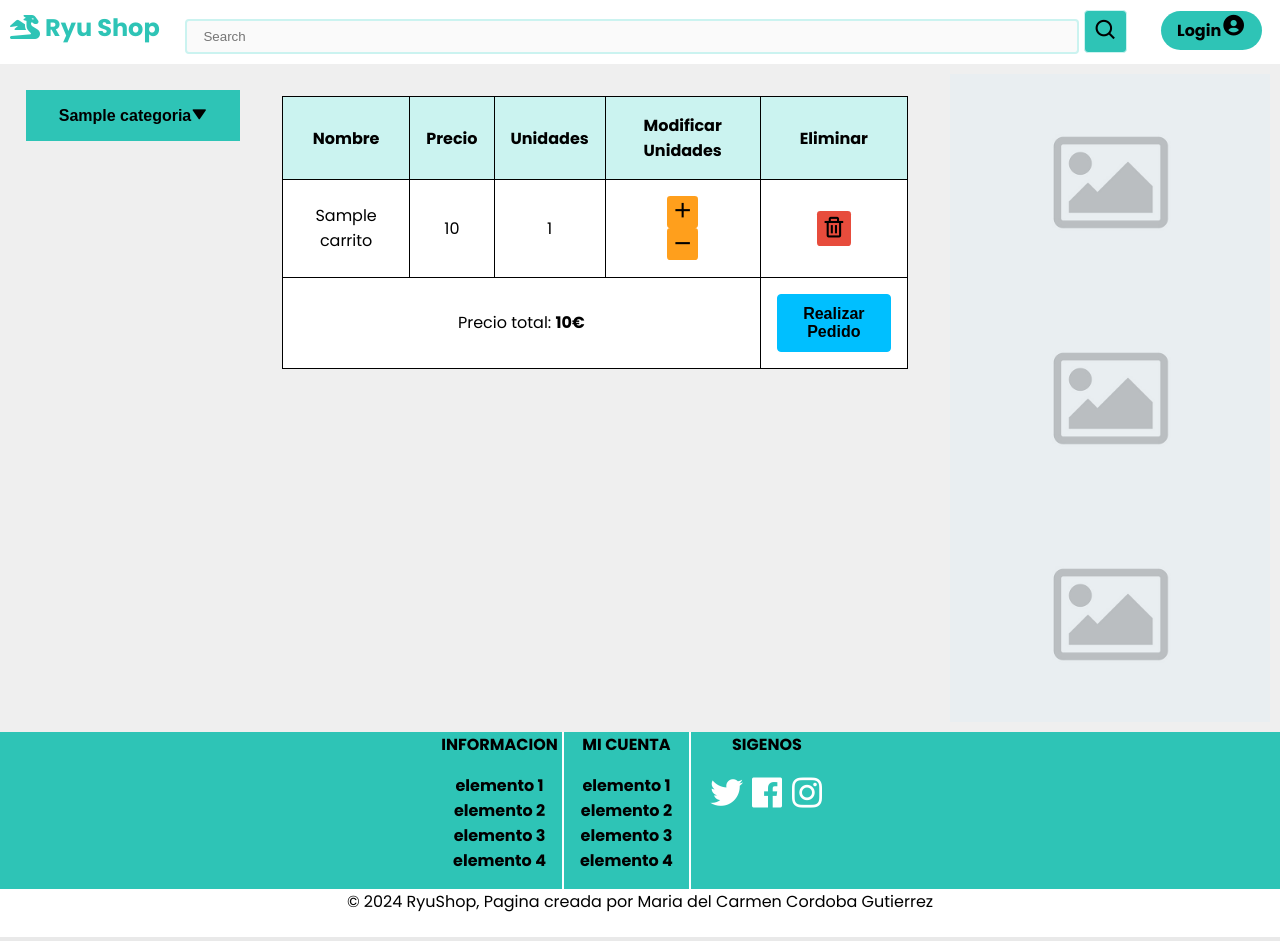
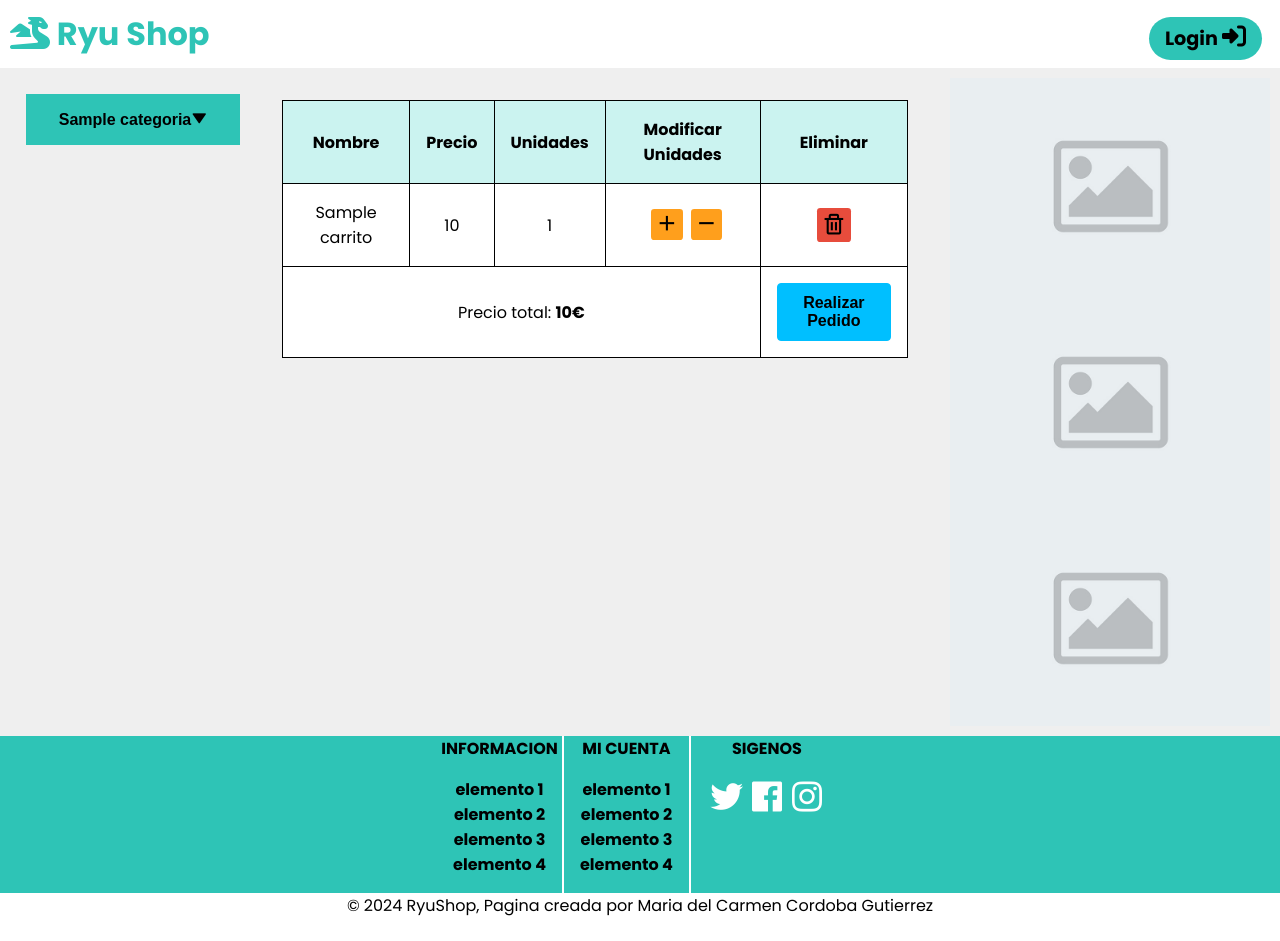
Before and after one commit to mccorgut/ryuShop, a PHP site: page /cart.php in a window 1280 px wide. Run offline with PHP 8.4, Linux system fonts and the light colour scheme; the visitor is signed in with stand-in values (Sample User, id 1); tables that the repository leaves empty hold one stand-in row (values such as "Sample post"); some libraries are stand-ins or nearby versions.

Commit message:
Changed some code

```diff
--- a/cart.php
+++ b/cart.php
@@ -70,6 +70,7 @@ ob_end_flush();
                             <?= $product["unidades"] ?>
                         </td>
                         <td>
+                            <div class="cart-form-container">
                                 <form action="<?= htmlspecialchars($_SERVER["PHP_SELF"]); ?>" method="POST">
                                     <input type="hidden" name="idCarrito" value="<?= $product['idCarrito']; ?>">
                                     <input type="hidden" name="unidades" value="<?= $product['unidades']; ?>">
@@ -85,6 +86,7 @@ ob_end_flush();
                                         <i class='bx bx-minus bx-sm'></i>
                                     </button>
                                 </form>
+                            </div>
                         </td>
                         <td>
                             <form action="<?= htmlspecialchars($_SERVER["PHP_SELF"]); ?>" method="POST">
--- a/includes/footer.php
+++ b/includes/footer.php
@@ -3,20 +3,20 @@
         <div class="footerList footerContact">
             <h4>INFORMACION</h4>
             <ul>
-                <li><a href="">elemento 1</a></li>
-                <li><a href="">elemento 2</a></li>
-                <li><a href="">elemento 3</a></li>
-                <li><a href="">elemento 4</a></li>
+                <li><a href="#">elemento 1</a></li>
+                <li><a href="#">elemento 2</a></li>
+                <li><a href="#">elemento 3</a></li>
+                <li><a href="#">elemento 4</a></li>
             </ul>
         </div>
 
         <div class="footerList footerInfo">
             <h4>MI CUENTA</h4>
             <ul>
-                <li><a href="">elemento 1</a></li>
-                <li><a href="">elemento 2</a></li>
-                <li><a href="">elemento 3</a></li>
-                <li><a href="">elemento 4</a></li>
+                <li><a href="#">elemento 1</a></li>
+                <li><a href="#">elemento 2</a></li>
+                <li><a href="#">elemento 3</a></li>
+                <li><a href="#">elemento 4</a></li>
             </ul>
         </div>
 
--- a/includes/header.php
+++ b/includes/header.php
@@ -11,7 +11,7 @@ session_start();
     <meta name="viewport" content="width=device-width, initial-scale=1.0">
     <link href='https://unpkg.com/boxicons@2.1.4/css/boxicons.min.css' rel='stylesheet'>
     <script src="https://kit.fontawesome.com/5f361d4fee.js" crossorigin="anonymous"></script>
-    <link rel="shortcut icon" href="img/resources/favicon.ico" type="image/x-icon">
+    <link rel="shortcut icon" href="public/img/resources/favicon.ico" type="image/x-icon">
     <link rel="stylesheet" href="public/css/style.css">
     <script defer src="public/js/carousel.js"></script>
     <title>Document</title>
@@ -27,58 +27,46 @@ session_start();
                     <i class="fa-solid fa-dragon"></i> Ryu Shop</a>
             </div>
 
-            <div class="searchBar">
-                <form action="">
-                    <input type="text" name="search" id="search" placeholder="Search" disabled>
-                    <button class="search-btn" type="submit">
-                        <i class='bx bx-search bx-sm'></i>
-                    </button>
-                </form>
-            </div>
-
-            <div class="userLinks">
-                <ul class="userLinksMenu">
+            <ul class="userLinks">
                 <?php
                 if (isset($_SESSION["nombreUsu"]) && !isset($_SESSION["admin"])) {
                     // var_dump($_SESSION["nombreUsu"]);
                     //var_dump($_SESSION["user_role"]);
                 ?>
-                        <li class="userLogged">
-                            <i class='bx bxs-user-rectangle bx-sm' style='color:#2ec4b6'></i>
-                            <span><?= $_SESSION["nombreUsu"]; ?></span>
-
+                    <li>
+                        <span class="userLogged"> <i class="fa-solid fa-circle-user"></i>
+                            <?= $_SESSION["nombreUsu"]; ?></span>
                     </li>
                     <li>
                         <?php
                         $user_id = $_SESSION["idUsuario"];
                         $products = products_number_cart($user_id)
                         ?>
-                            <a href="./cart.php"><i class='bx bx-cart bx-sm'></i><span> <?= $products["numeroProductos"] ?></span></a>
+                        <a href="./cart.php"><i class="fa-solid fa-cart-shopping"></i><span class="cart-units"> <?= $products["numeroProductos"] ?></span></a>
                     </li>
                     <li>
-                            <a href="./logout.php">Log Out <i class='bx bx-log-out bx-sm'></i></a>
+                        <a href="./logout.php">Log Out <i class="fa-solid fa-right-from-bracket"></i></a>
                     </li>
                 <?php
                 } else if (isset($_SESSION["admin"]) && !isset($_SESSION["nombreUsu"])) {
                     // var_dump($_SESSION["admin"]);
                 ?>
-                        <li class="userLogged">
-                            <i class='bx bxs-lock-alt bx-sm' style='color:#ff9f1c'></i>
-                            <span><?= $_SESSION["admin"]; ?></span>
+                    <li>
+                        <span class="userLogged"> <i class='bx bxs-lock-alt bx-sm' style='color:#ff9f1c'></i>
+                            <?= $_SESSION["admin"]; ?></span>
                     </li>
 
                     <li>
-                            <a href="./logout.php">Log Out <i class='bx bx-log-out bx-sm'></i></a>
+                        <a href="./logout.php">Log Out <i class="fa-solid fa-right-from-bracket"></i></a>
                     </li>
                 <?php
                 } else {
                 ?>
                     <li>
-                            <a href="./login.php">Login<i class='bx bxs-user-circle bx-sm'></i></a>
+                        <a href="./login.php">Login <i class="fa-solid fa-right-to-bracket"></i></i></a>
                     </li>
                 <?php
                 }
                 ?>
             </ul>
-            </div>
         </header>
--- a/index.php
+++ b/index.php
@@ -8,13 +8,13 @@ include "./includes/header.php";
         <div class="carousel-container">
             <div class="carousel">
                 <div class="carousel-item">
-                    <a href="#"><img src="public/img/resources/banner_1.jpg" alt="Image 1"></a>
+                    <a href="product_details.php?productId=13"><img src="public/img/resources/banner_1.jpg" alt="imangen con producto destacado"></a>
                 </div>
                 <div class="carousel-item">
-                    <a href=""><img src="public/img/resources/banner_2.jpg" alt="Image 2"></a>
+                    <a href="product_details.php?productId=3"><img src="public/img/resources/banner_2.jpg" alt="imangen con producto destacado"></a>
                 </div>
                 <div class="carousel-item">
-                    <a href=""><img src="public/img/resources/banner_3.jpg" alt="Image 3"></a>
+                    <a href="product_details.php?productId=27"><img src="public/img/resources/banner_3.jpg" alt="imangen con producto destacado"></a>
                 </div>
             </div>
             <div class="carousel-buttons">
--- a/public/css/style.css
+++ b/public/css/style.css
@@ -59,79 +57,55 @@ aside {
 .header {
   background: var(--background);
   display: flex;
-  flex-flow: row wrap;
-  font-weight: bold;
-  font-size: 1.5rem;
+  flex-direction: row;
+  justify-content: space-between;
+  align-items: baseline;
+  font-size: 1rem;
 }
 
 .logo a {
   color: var(--principal);
+  font-size: 2rem;
 }
 
 .logo a:hover {
   color: #000;
 }
 
-.searchBar {
-  flex-grow: 2;
-  align-self: center;
-}
-
-.searchBar input {
-  border: 2px solid var(--secundario);
-  border-radius: 4px;
-  padding: 0.5rem 1rem;
-  width: 90%;
-}
-
-.searchBar input:focus {
-  outline: 0;
-  border-color: var(--principal);
-}
-
-.search-btn {
-  background-color: var(--principal);
-  color: #000;
-  border: 1px solid var(--secundario);
-  border-radius: 4px;
-  padding: 0.5rem;
-  cursor: pointer;
-}
-
-.search-btn i:hover {
-  color: var(--secundario);
-}
-
-.userLogged {
-  margin-top: 0.5rem;
-  font-size: 1rem;
-}
-
-.userLinks ul {
+.header ul {
   display: flex;
-  flex-flow: row wrap;
   list-style: none;
+  align-content: center;
 }
 
 .userLinks li {
   align-content: center;
   margin-left: 0.5rem;
   margin-right: 0.5rem;
+  font-size: 1.2rem;
+  font-weight: bold;
 }
 
 .userLinks a {
   color: #000;
   background-color: var(--principal);
-  font-size: 1rem;
   border-radius: 25px;
   padding: 0.5rem 1rem;
 }
 
-.userLinksMenu a:hover {
+.userLinks a:hover {
   color: var(--secundario);
 }
 
-/* ------------ */
+.userLinks i {
+  font-size: 1.5rem;
+}
+
+.userLogged i {
+  color: var(--principal);
+}
+
+/* ------MAIN (index.php)------ */
 .main {
   text-align: left;
   background: var(--background-contrast);
@@ -510,47 +450,17 @@ td {
   background-color: #5bd6ff;
 }
 
-/* ------------ */
-.footer {
-  background: var(--principal);
-  display: flex;
-  flex-flow: column wrap;
-}
-
-.footerTop,
-.socialMedia {
+.cart-form-container {
   display: flex;
   flex-flow: row wrap;
   justify-content: center;
 }
 
-.footerList ul {
-  list-style: none;
-  margin: 1rem;
-  color: var(--background);
+.cart-form-container form {
+  padding-left: 0.5rem;
 }
 
-.footerList a {
-  text-decoration: none;
-}
-
-.footerContact,
-.footerInfo {
-  border-right: 2px solid #fff;
-}
-
-.socialMedia i {
-  font-size: 2.5rem;
-  color: var(--background);
-}
-
-.footerBottom {
-  background-color: var(--background);
-  /* width: 100%; */
-  height: 3rem;
-}
-
-/* Zona para administradores */
+/* -----ADMINS----- */
 .admin-container {
   display: flex;
   flex-flow: row wrap;
```
Also changed, not shown: other parts of public/css/style.css (+45 -42 lines), README.md. Lines whose indentation alone changed are shown as unchanged.
